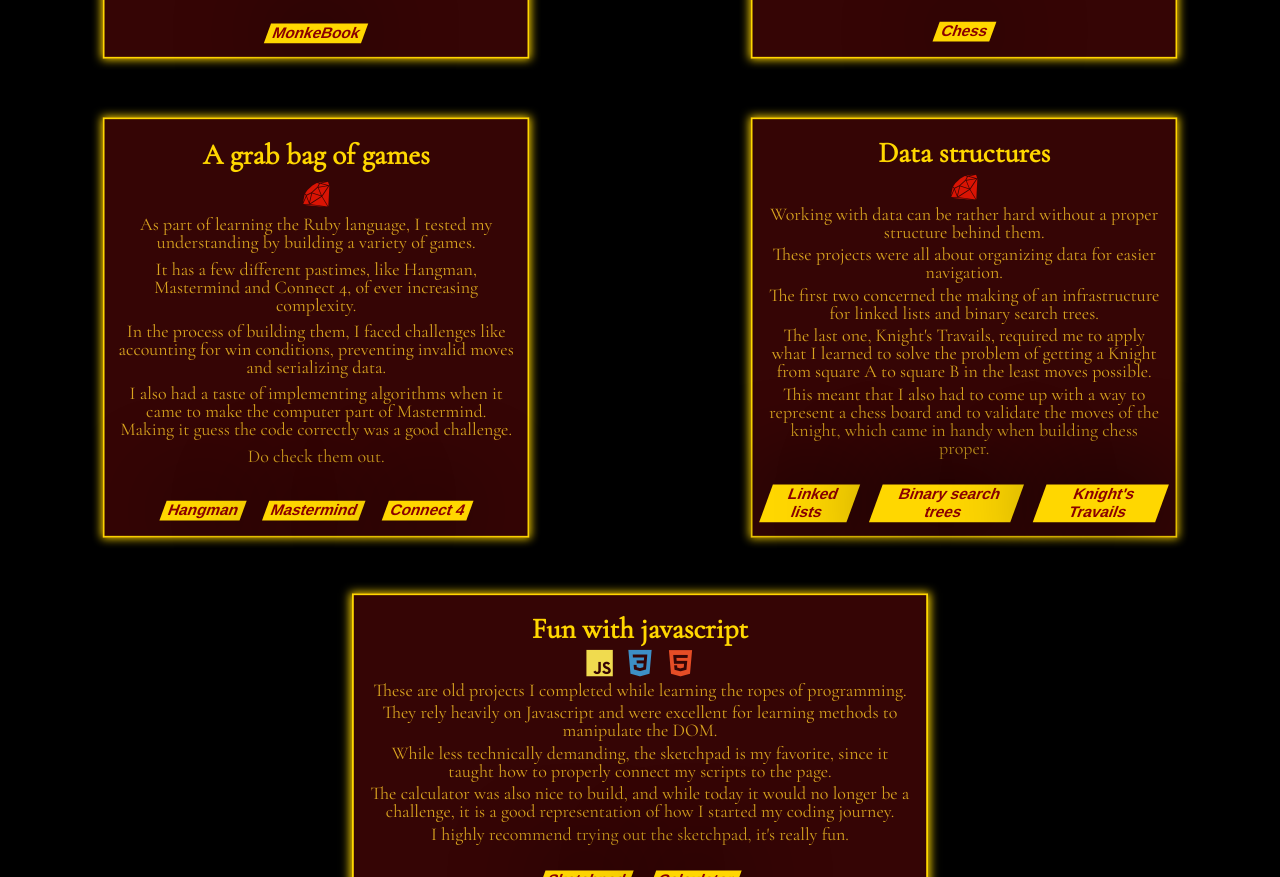
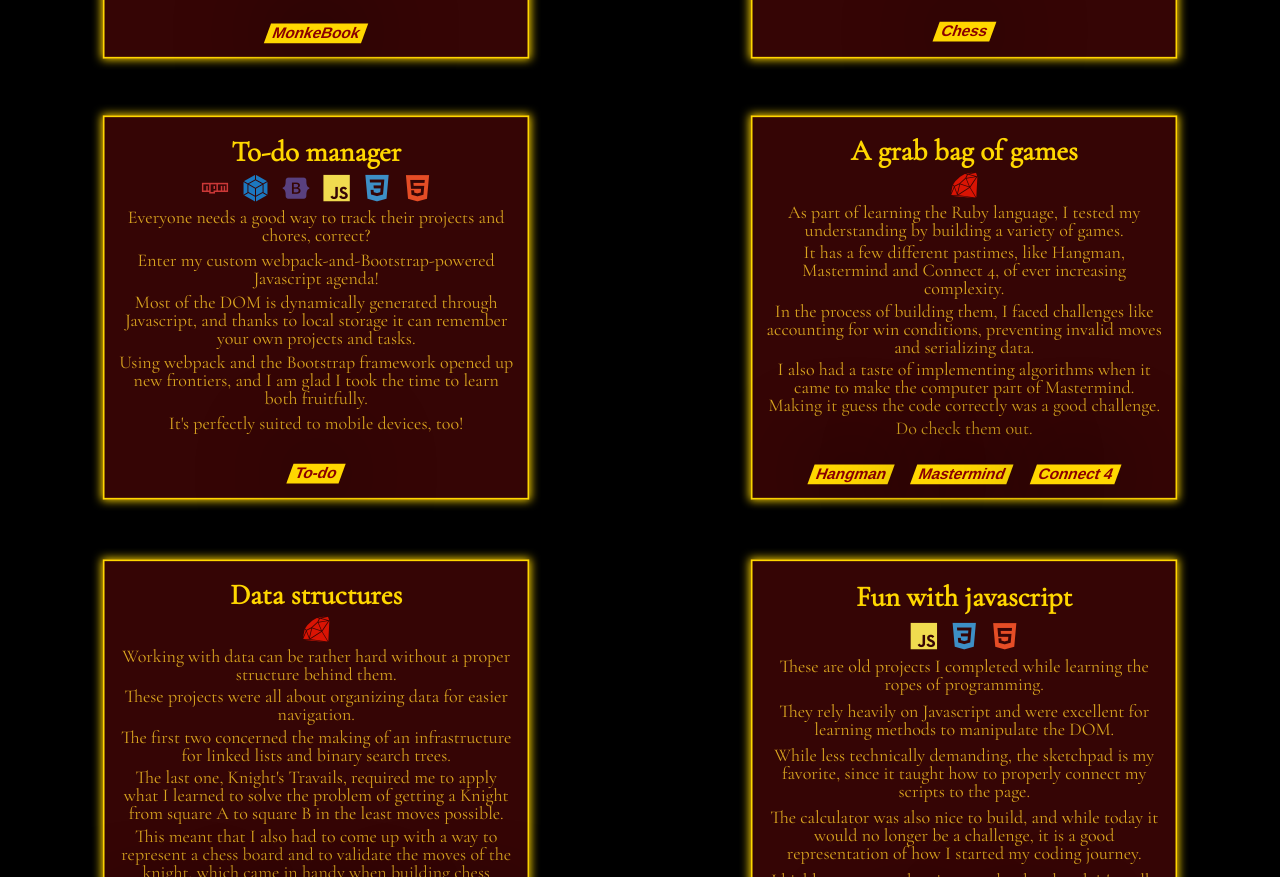
Before and after one commit to Osserc/peronal-portfolio, a plain HTML site: page index.html in a window 1280 px wide. Shown: the part 803-1680 px from the top of the page. Drawn offline with nearby package versions, Linux system fonts and the light colour scheme.

Commit message:
Add new project (to-do) and add wrapping to sub-langauges

```diff
--- a/index.html
+++ b/index.html
@@ -27,6 +27,8 @@
                 <i class="devicon-ruby-plain colored"></i>
                 <i class="devicon-rails-plain colored"></i>
                 <i class="devicon-javascript-plain colored"></i>
+                <i class="devicon-npm-original-wordmark colored"></i>
+                <i class="devicon-webpack-plain colored"></i>
                 <i class="devicon-bootstrap-plain colored"></i>
                 <i class="devicon-css3-plain colored"></i>
                 <i class="devicon-html5-plain colored"></i>
@@ -70,6 +72,28 @@
             <div class="project-buttons chess-link">
                 <p>
                     <button class="open-link" onclick="window.open('https://github.com/Osserc/chess', '_blank')">Chess</button>
+                </p>
+            </div>
+        </div>
+        <div class="single-project to-do">
+            <p id="to-do" class="sub-header">To-do manager</p>
+            <p id="l-to-do" class="sub-language">
+                <i class="devicon-npm-original-wordmark colored"></i>
+                <i class="devicon-webpack-plain colored"></i>
+                <i class="devicon-bootstrap-plain colored"></i>
+                <i class="devicon-javascript-plain colored"></i>
+                <i class="devicon-css3-plain colored"></i>
+                <i class="devicon-html5-plain colored"></i>
+            </p>
+            <p>Everyone needs a good way to track their projects and chores, correct?</p>
+            <p>Enter my custom webpack-and-Bootstrap-powered Javascript agenda!</p>
+            <p>Most of the DOM is dynamically generated through Javascript, and thanks to local storage it can remember your own projects and tasks.</p>
+            <p>Using webpack and the Bootstrap framework opened up new frontiers, and I am glad I took the time to learn both fruitfully.</p>
+            <p>It's perfectly suited to mobile devices, too!</p>
+            <br>
+            <div class="project-buttons to-do-link">
+                <p>
+                    <button class="open-link" onclick="window.open('https://osserc.github.io/to-do/', '_blank')">To-do</button>
                 </p>
             </div>
         </div>
--- a/stylesheet/stylesheet.css
+++ b/stylesheet/stylesheet.css
@@ -139,8 +139,8 @@ header:hover {
     display: grid;
     grid-template:
         [row1-start] "monkebook chess" auto [row1-end]
-        [row2-start] "games data-structures" auto [row2-end]
-        [row3-start] "old-js old-js" auto [row3-end]
+        [row2-start] "to-do games" auto [row2-end]
+        [row3-start] "data-structures old-js" auto [row3-end]
         / 1fr 1fr;
     gap: 15px;
 }
@@ -202,21 +202,26 @@ header:hover {
     animation: 3.5s slide-right;
 }
 
+.to-do {
+    grid-area: to-do;
+    animation: 3.5s slide-left;
+}
+
 .games {
     grid-area: games;
-    animation: 3.5s slide-left;
+    animation: 3.5s slide-right;
 }
 
 .data-structures {
     grid-area: data-structures;
-    animation: 3.5s slide-right;
+    animation: 3.5s slide-left;
 }
 
 .old-js {
     grid-area: old-js;
-    animation: 3.5s spring-up;
-    width: 50%;
-    margin: auto;
+    animation: 3.5s slide-right;
+    /* width: 50%;
+    margin: auto; */
 }
 
 .sub-header {
@@ -238,7 +243,8 @@ header:hover {
     justify-content: center;
     gap: 15px;
     width: 100%;
-    height: 30px;
+    min-height: 30px;
+    flex-wrap: wrap;
     opacity: 0;
     margin-top: -5px;
     font-size: 30px;
@@ -363,10 +369,10 @@ p {
         text-align: center;
     }
 
-    .old-js {
+    /* .old-js {
         width: 75%;
         animation: 3.5s slide-left;
-    }
+    } */
 }
 
 /* keyframes */
```
